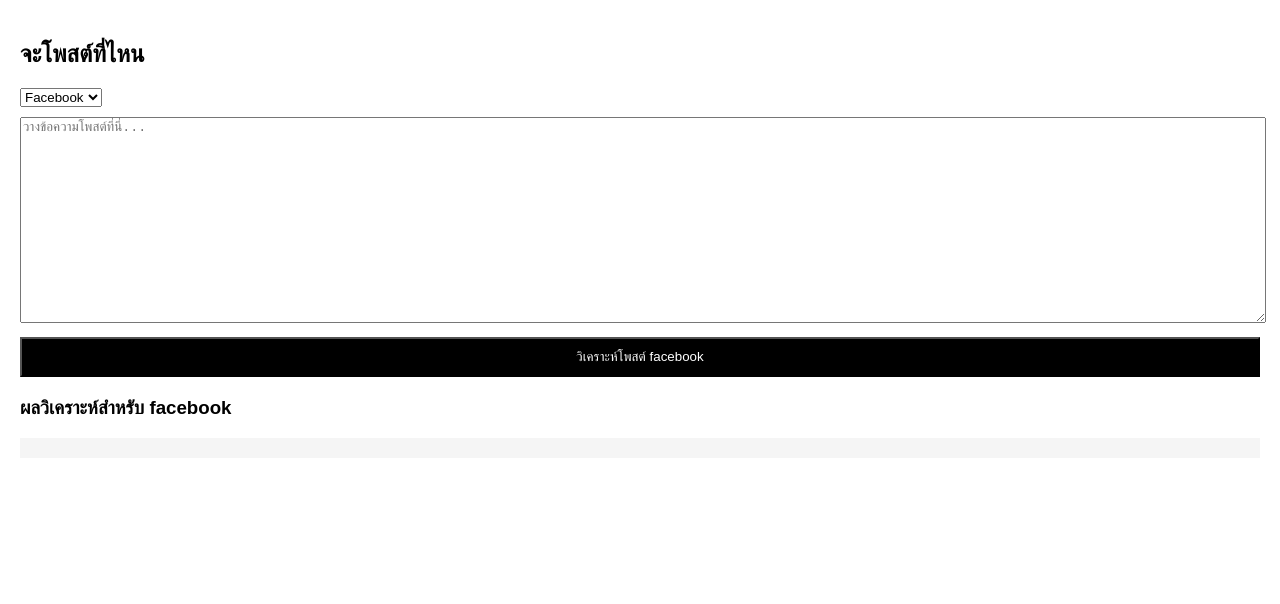
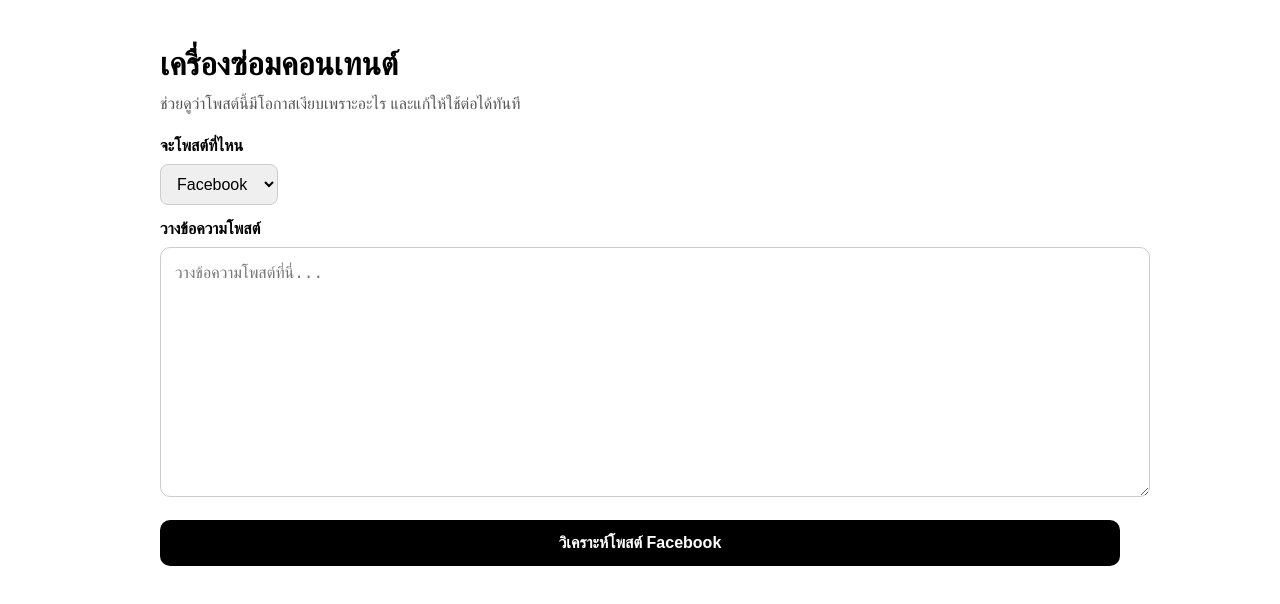
Before and after one commit to oud075-alt/thailand-decision-engine, a Next.js app: page / in a window 1280 px wide. Shown: the top 604 px of the page. Built offline with nearby package versions, Linux system fonts and the light colour scheme.

Commit message:
improve analysis result ui

```diff
--- a/app/page.tsx
+++ b/app/page.tsx
@@ -2,20 +2,53 @@
 
 import { useState } from "react";
 
+type Platform = "facebook" | "tiktok" | "instagram";
+
+type AnalysisResult = {
+  headline: string;
+  problems: string[];
+  fix: {
+    hooks: string[];
+    rewrite: string;
+    quick_fixes: string[];
+  };
+  ai_view: {
+    facebook: string;
+    tiktok: string;
+    instagram: string;
+  };
+  prediction: {
+    reach: "ต่ำ" | "กลาง" | "สูง";
+    hook_rate: number;
+    main_issue: string;
+  };
+  strengths: string[];
+  platform_tip: string;
+};
+
+const platformLabels: Record<Platform, string> = {
+  facebook: "Facebook",
+  tiktok: "TikTok",
+  instagram: "Instagram",
+};
+
 export default function Home() {
   const [text, setText] = useState("");
-  const [platform, setPlatform] = useState("facebook");
-  const [result, setResult] = useState("");
+  const [platform, setPlatform] = useState<Platform>("facebook");
+  const [result, setResult] = useState<AnalysisResult | null>(null);
+  const [error, setError] = useState("");
   const [loading, setLoading] = useState(false);
 
   const handleAnalyze = async () => {
     if (!text.trim()) {
-      setResult("กรุณาใส่ข้อความก่อน");
+      setError("กรุณาใส่ข้อความก่อน");
+      setResult(null);
       return;
     }
 
     setLoading(true);
-    setResult("กำลังวิเคราะห์โพสต์...");
+    setError("");
+    setResult(null);
 
     try {
       const res = await fetch("/api/analyze", {
@@ -32,67 +65,266 @@ export default function Home() {
       const data = await res.json();
 
       if (!res.ok) {
-        setResult(data.error || "เกิดข้อผิดพลาด");
+        setError(data.error || "เกิดข้อผิดพลาด");
         return;
       }
 
-      setResult(JSON.stringify(data.result, null, 2));
+      setResult(data.result);
     } catch (error) {
-      setResult("เชื่อมต่อ AI ไม่สำเร็จ");
+      setError("เชื่อมต่อ AI ไม่สำเร็จ");
     } finally {
       setLoading(false);
     }
   };
 
   return (
-    <main style={{ padding: 20 }}>
-      <h2>จะโพสต์ที่ไหน</h2>
+    <main
+      style={{
+        maxWidth: 960,
+        margin: "0 auto",
+        padding: 20,
+        fontFamily: "system-ui, sans-serif",
+      }}
+    >
+      <h1 style={{ fontSize: 32, marginBottom: 8 }}>เครื่องซ่อมคอนเทนต์</h1>
+      <p style={{ marginTop: 0, color: "#555", marginBottom: 20 }}>
+        ช่วยดูว่าโพสต์นี้มีโอกาสเงียบเพราะอะไร และแก้ให้ใช้ต่อได้ทันที
+      </p>
 
-      <select value={platform} onChange={(e) => setPlatform(e.target.value)}>
+      <div style={{ marginBottom: 12 }}>
+        <label style={{ display: "block", marginBottom: 8, fontWeight: 700 }}>
+          จะโพสต์ที่ไหน
+        </label>
+        <select
+          value={platform}
+          onChange={(e) => setPlatform(e.target.value as Platform)}
+          style={{
+            padding: "10px 12px",
+            borderRadius: 8,
+            border: "1px solid #ccc",
+            fontSize: 16,
+          }}
+        >
           <option value="facebook">Facebook</option>
           <option value="tiktok">TikTok</option>
           <option value="instagram">Instagram</option>
         </select>
+      </div>
 
+      <div style={{ marginBottom: 12 }}>
+        <label style={{ display: "block", marginBottom: 8, fontWeight: 700 }}>
+          วางข้อความโพสต์
+        </label>
         <textarea
-        style={{ width: "100%", height: 200, marginTop: 10 }}
+          style={{
+            width: "100%",
+            minHeight: 220,
+            padding: 14,
+            borderRadius: 10,
+            border: "1px solid #ccc",
+            fontSize: 16,
+            lineHeight: 1.5,
+          }}
           value={text}
           onChange={(e) => setText(e.target.value)}
           placeholder="วางข้อความโพสต์ที่นี่..."
         />
+      </div>
 
       <button
         onClick={handleAnalyze}
         disabled={loading}
         style={{
-          marginTop: 10,
+          marginTop: 6,
           width: "100%",
-          padding: 10,
+          padding: 14,
           background: loading ? "#666" : "black",
           color: "white",
           cursor: loading ? "not-allowed" : "pointer",
+          border: "none",
+          borderRadius: 10,
+          fontSize: 16,
+          fontWeight: 700,
         }}
       >
-        {loading ? "กำลังวิเคราะห์..." : `วิเคราะห์โพสต์ ${platform}`}
+        {loading
+          ? "กำลังวิเคราะห์..."
+          : `วิเคราะห์โพสต์ ${platformLabels[platform]}`}
       </button>
 
       {loading && (
-        <div style={{ marginTop: 12, fontWeight: "bold" }}>
-          AI กำลังวิเคราะห์โพสต์ของคุณ...
+        <div
+          style={{
+            marginTop: 14,
+            padding: 14,
+            background: "#f5f5f5",
+            borderRadius: 10,
+            fontWeight: 700,
+          }}
+        >
+          AI กำลังซ่อมโพสต์นี้อยู่...
         </div>
       )}
 
-      <h3 style={{ marginTop: 20 }}>ผลวิเคราะห์สำหรับ {platform}</h3>
-
-      <pre
+      {error && (
+        <div
           style={{
-          whiteSpace: "pre-wrap",
-          background: "#f5f5f5",
-          padding: 10,
+            marginTop: 18,
+            background: "#fff1f1",
+            border: "1px solid #f0caca",
+            padding: 14,
+            borderRadius: 10,
+            color: "#a40000",
+            fontWeight: 700,
           }}
         >
-        {result}
-      </pre>
+          {error}
+        </div>
+      )}
+
+      {result && (
+        <div style={{ marginTop: 24 }}>
+          <h2 style={{ fontSize: 30, marginBottom: 16 }}>
+            ผลวิเคราะห์สำหรับ {platformLabels[platform]}
+          </h2>
+
+          <Section title="สรุปก่อน">
+            <p style={{ margin: 0, fontSize: 20, fontWeight: 700 }}>
+              {result.headline}
+            </p>
+          </Section>
+
+          <Section title="คาดการณ์">
+            <div style={{ display: "grid", gap: 10 }}>
+              <InfoBox
+                label="Reach คาดการณ์"
+                value={result.prediction.reach}
+              />
+              <InfoBox
+                label="โอกาสหยุดนิ้ว"
+                value={`${result.prediction.hook_rate}%`}
+              />
+              <InfoBox
+                label="ปัญหาหลัก"
+                value={result.prediction.main_issue}
+              />
+            </div>
+          </Section>
+
+          <Section title="จุดที่ทำให้โพสต์เงียบ">
+            <ul style={listStyle}>
+              {result.problems.map((item, index) => (
+                <li key={index} style={listItemStyle}>
+                  {item}
+                </li>
+              ))}
+            </ul>
+          </Section>
+
+          <Section title="Hook ใหม่ ใช้แทนได้เลย">
+            <ul style={listStyle}>
+              {result.fix.hooks.map((item, index) => (
+                <li key={index} style={listItemStyle}>
+                  {item}
+                </li>
+              ))}
+            </ul>
+          </Section>
+
+          <Section title="เวอร์ชั่นแก้แล้ว">
+            <div style={textBlockStyle}>{result.fix.rewrite}</div>
+          </Section>
+
+          <Section title="แก้เร็วได้ทันที">
+            <ul style={listStyle}>
+              {result.fix.quick_fixes.map((item, index) => (
+                <li key={index} style={listItemStyle}>
+                  {item}
+                </li>
+              ))}
+            </ul>
+          </Section>
+
+          <Section title="มุมมองของแต่ละแพลตฟอร์ม">
+            <div style={{ display: "grid", gap: 10 }}>
+              <InfoBox label="Facebook" value={result.ai_view.facebook} />
+              <InfoBox label="TikTok" value={result.ai_view.tiktok} />
+              <InfoBox label="Instagram" value={result.ai_view.instagram} />
+            </div>
+          </Section>
+
+          <Section title="จุดที่ยังดีอยู่">
+            <ul style={listStyle}>
+              {result.strengths.map((item, index) => (
+                <li key={index} style={listItemStyle}>
+                  {item}
+                </li>
+              ))}
+            </ul>
+          </Section>
+
+          <Section title={`คำแนะนำสำหรับ ${platformLabels[platform]}`}>
+            <div style={textBlockStyle}>{result.platform_tip}</div>
+          </Section>
+        </div>
+      )}
     </main>
   );
 }
+
+function Section({
+  title,
+  children,
+}: {
+  title: string;
+  children: React.ReactNode;
+}) {
+  return (
+    <section
+      style={{
+        marginTop: 18,
+        background: "#f7f7f7",
+        padding: 16,
+        borderRadius: 12,
+      }}
+    >
+      <h3 style={{ marginTop: 0, marginBottom: 12, fontSize: 22 }}>{title}</h3>
+      {children}
+    </section>
+  );
+}
+
+function InfoBox({ label, value }: { label: string; value: string }) {
+  return (
+    <div
+      style={{
+        background: "white",
+        border: "1px solid #e5e5e5",
+        borderRadius: 10,
+        padding: 12,
+      }}
+    >
+      <div style={{ fontSize: 14, color: "#666", marginBottom: 6 }}>{label}</div>
+      <div style={{ fontSize: 18, fontWeight: 700, lineHeight: 1.5 }}>{value}</div>
+    </div>
+  );
+}
+
+const listStyle: React.CSSProperties = {
+  margin: 0,
+  paddingLeft: 20,
+  lineHeight: 1.8,
+};
+
+const listItemStyle: React.CSSProperties = {
+  marginBottom: 6,
+};
+
+const textBlockStyle: React.CSSProperties = {
+  background: "white",
+  border: "1px solid #e5e5e5",
+  borderRadius: 10,
+  padding: 14,
+  lineHeight: 1.8,
+  whiteSpace: "pre-wrap",
+};
```
Lines whose indentation alone changed are shown as unchanged.
